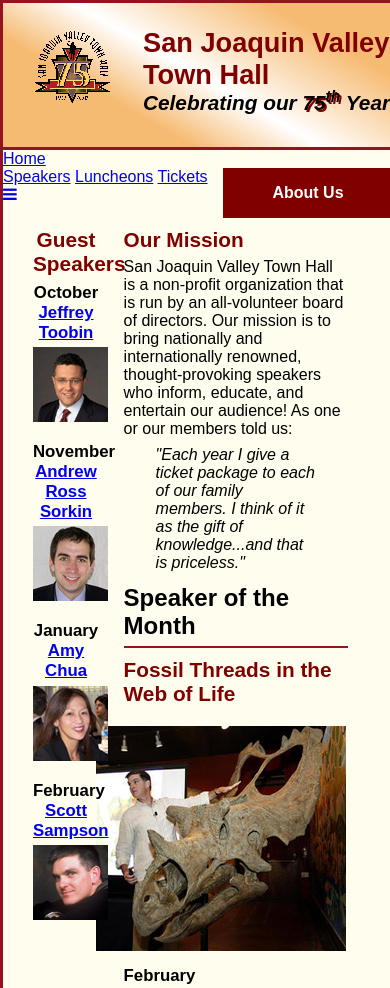
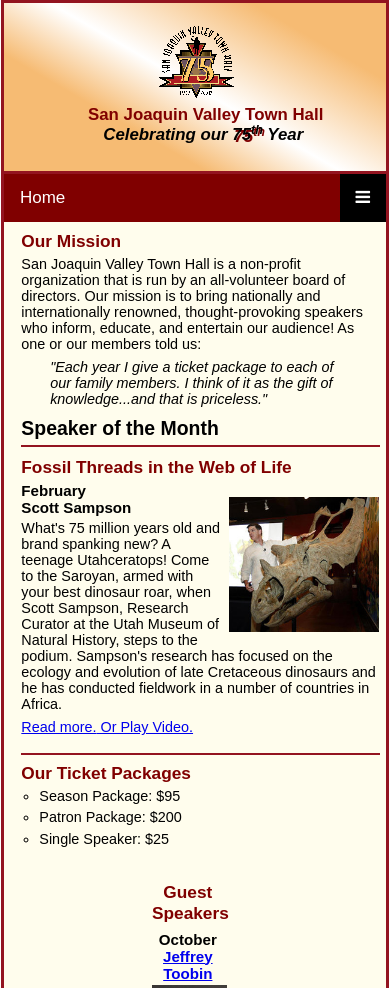
Before and after one commit to teddycormier/town-hall-1, a plain HTML site: page index.html in a window 390 px wide. Shown: the top 988 px of the page. Drawn offline with nearby package versions, Linux system fonts and the light colour scheme.

Commit message:
Add files via upload

```diff
--- a/styles/main.css
+++ b/styles/main.css
@@ -13,8 +13,8 @@ head img {
 }
 
 header img {
-	padding-right: 30px;
-	padding-left: 30px;
+	padding-right: 3.1%;
+	padding-left: 3.1%;
 }
 
 header {
@@ -38,8 +38,8 @@ header em {
 }
 
 main {
-	padding-right: 30px;
-	padding-left: 30px;
+	padding-right: 3.1%;
+	padding-left: 3.1%;
 }
 
 main h1{
@@ -91,8 +91,8 @@ a:hover {
 body {
 	font-family: Arial, Helvetica, sans-serif;
 	font-size: 100%;
-	width: 100%;
-	max-width: 850px;
+	width: 98%;
+	max-width: 960px;
 	margin: 0 auto;
 	border: 3px solid #931420;
 	background-color: #fffded;
@@ -114,7 +114,7 @@ footer {
 	border: 3px solid #931420;
 	background-color: #931420;
 	color: white;
-	padding: 25px;
+	padding: 2.6%;
 	font-variant: small-caps;
 	font-weight: bold;
 	font-size: 60%;
@@ -128,13 +128,13 @@ aside a:hover {
 .homesection {
     width: 68%;
     float: right;
-    padding-right: 15px;
-	padding-left: 15px;
+    padding-right: 1.56%;
+	padding-left: 1.56%;
 }
 
 .sidebar {
     width: 20%;
-    padding-right: 20px;
+    padding-right: 2.08%;
 	text-align: center;
 }
 
@@ -161,9 +161,11 @@ article {
 article img {
 	float: right;
 	padding-top: 15px;
-	padding-left: 15px;
-	padding-right: 2px;
+	padding-left: 1.56%;
+	padding-right: .21%;
 	padding-bottom: 15px;
+	max-width: 40%;
+	min-width: 150px;
 }
 
 article h2 {
@@ -175,6 +177,44 @@ article h3 {
 	padding-bottom: .25em;
 }
 
+/* new menu */
+  .topnav {
+	overflow: hidden;
+	background-color: maroon;
+	position: relative;
+  }
+
+  .topnav #myLinks {
+	display: none;
+  }
+
+  .topnav a {
+	color: white;
+	padding: 14px 16px;
+	text-decoration: none;
+	font-size: 17px;
+	display: block;
+  }
+
+  .topnav a.icon {
+	background: black;
+	display: block;
+	position: absolute;
+	right: 0;
+	top: 0;
+  }
+
+  .topnav a:hover {
+	background-color: lightgrey;
+	opacity: 75%;
+	color: black;
+	font-weight: bold;
+  }
+
+  .active {
+	background-color: #4CAF50;
+	color: white;
+  }
 
 /* nav menu */
 #nav_menu {
@@ -198,7 +238,7 @@ article h3 {
 
 #nav_menu ul li a {
 	display: block;
-	width: 170px;
+	width: 165.02px;
 	text-align: center;
 	padding-top: 1em;
 	padding-bottom: 1em;
@@ -232,6 +272,7 @@ article h3 {
 
 .dropdown-content a:hover {
 	background-color: #ddd;
+	font-style: italic;
 }
 
 .dropdown:hover .dropdown-content {
@@ -240,13 +281,183 @@ article h3 {
 
 .dropdown {
 	display: block;
-	width: 170px;
-	text-align: center;
-	padding-top: 1em;
-	padding-bottom: 1em;
+	padding-bottom: 3px;
 	text-decoration: none;
 	background-color: #800000;
 	color: white;
-	font-weight: bold;
-	float: right;
+	float: left;
+	width: 100%;
 }
+
+#mobile_menu {
+	display: none;
+	background-color: maroon;
+}
+
+
+/* display the mobile menu #mobile_menu { display: block; }	 */
+
+@media only screen
+  and (max-device-width: 959px)
+  and (orientation: portrait) {
+
+	section h1 {
+        font-size: 135%;
+    }
+
+    section h2 {
+        font-size: 120%;
+	}
+
+	aside h2 {
+        font-size: 120%;
+    }
+
+    #nav_menu {
+        display: none !important;
+	}
+
+	#mobilemenu {
+		display: none;
+	}
+}
+
+
+@media only screen
+	and (max-width: 767px)
+	and (orientation: landscape) {
+
+		header img {
+			float: none;
+			padding-left: 45%;
+			align-content: center;
+		}
+
+		.homesection {
+			float: none;
+			width: 100%;
+		}
+
+		aside {
+			float: none;
+			padding-left: 38%;
+			width: 100%;
+		}
+
+		header h2 {
+			font-size: 130%;
+			padding-left: 30%;
+			align-content: center;
+		}
+
+		header h3 {
+			padding-left: 33%;
+			align-content: center;
+		}
+
+		main img {
+			max-width: 30%;
+		}
+
+		article img {
+			padding-top: 0px;
+		}
+
+		#nav_menu {
+			display: none;
+		}
+
+		#mobile_menu {
+			display: block;
+		}
+}
+
+@media only screen
+	and (max-width: 611px)
+	and (orientation: portrait) {
+
+		header {
+			font-size: 100%;
+		}
+
+		body {
+			font-size: 100%;
+		}
+
+		footer {
+			font-size: 100%;
+		}
+
+		header h3 {
+			padding-left: 28%;
+			align-content: center;
+		}
+
+		header h2 {
+			font-size: 130%;
+			padding-left: 24%;
+			align-content: center;
+		}
+
+		header img {
+			float: none;
+			padding-left: 42%;
+			align-content: center;
+		}
+
+		.homesection {
+			float: none;
+			width: 100%;
+		}
+
+		aside {
+			float: none;
+			padding-left: 38%;
+			width: 100%;
+		}
+}
+
+@media only screen
+	and (max-width: 479px)
+	and (orientation: portrait) {
+
+		header {
+			font-size: 90%;
+		}
+
+		body {
+			font-size: 90%;
+		}
+
+		footer {
+			font-size: 90%;
+		}
+
+		header h3 {
+			padding-left: 26%;
+			align-content: center;
+		}
+
+		header h2 {
+			font-size: 130%;
+			padding-left: 22%;
+			align-content: center;
+		}
+
+		header img {
+			float: none;
+			padding-left: 40%;
+			align-content: center;
+		}
+
+		.homesection {
+			float: none;
+			width: 100%;
+		}
+
+		aside {
+			float: none;
+			padding-left: 38%;
+			width: 100%;
+		}
+}
```
